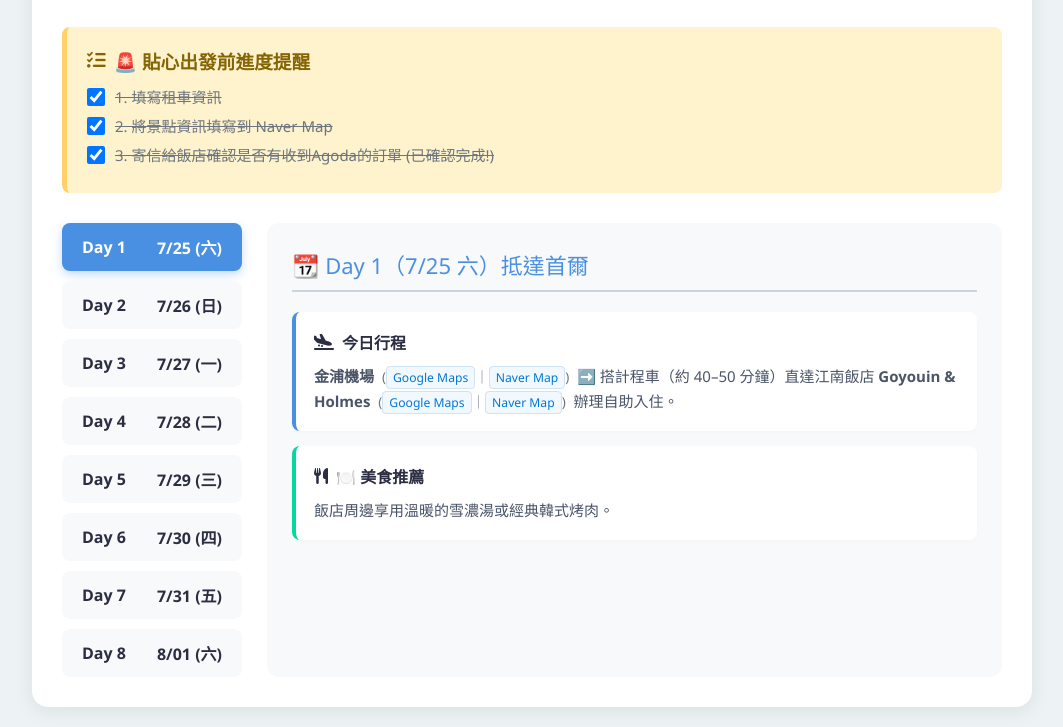
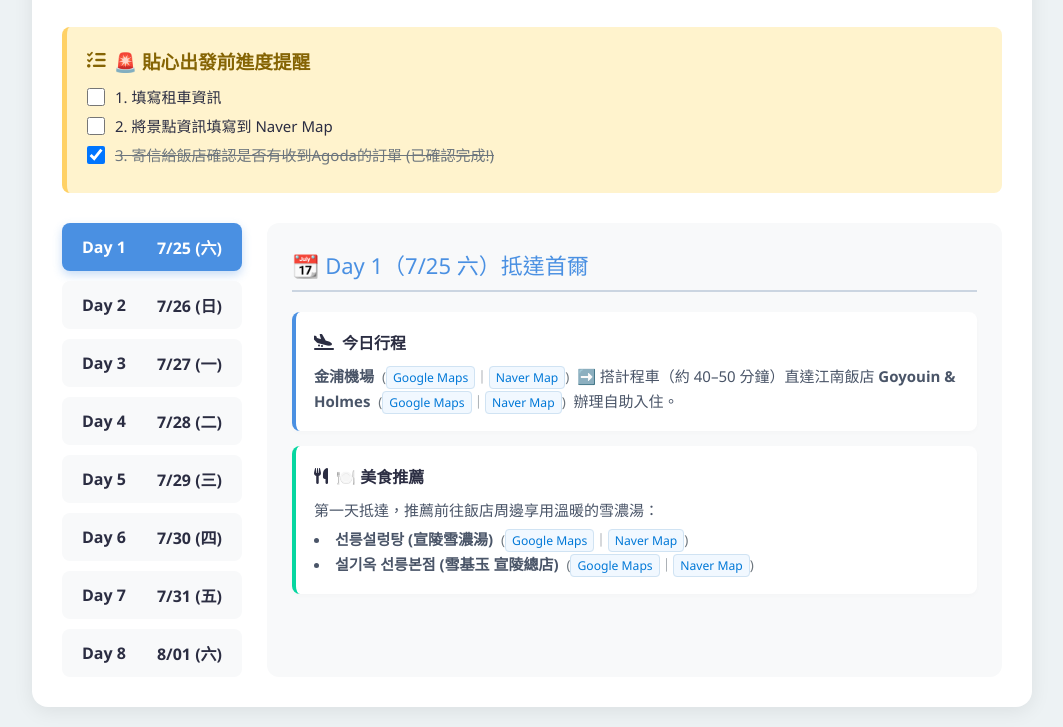
Before and after one commit to bob20228/robertyin, a plain HTML site: page index.html in a window 1280 px wide. Shown: the part 149-876 px from the top of the page, without its empty margins (108-1171 px from the left). Drawn offline with Linux system fonts and the light colour scheme.

Commit message:
Add files via upload

```diff
--- a/index.html
+++ b/index.html
@@ -75,8 +75,8 @@
 
     <div class="todo-section">
         <h3><i class="fa-solid fa-list-check"></i> 🚨 貼心出發前進度提醒</h3>
-        <label class="todo-item done"><input type="checkbox" checked onchange="toggleTodo(this)"> 1. 填寫租車資訊</label>
-        <label class="todo-item done"><input type="checkbox" checked onchange="toggleTodo(this)"> 2. 將景點資訊填寫到 Naver Map</label>
+        <label class="todo-item"><input type="checkbox" onchange="toggleTodo(this)"> 1. 填寫租車資訊</label>
+        <label class="todo-item"><input type="checkbox" onchange="toggleTodo(this)"> 2. 將景點資訊填寫到 Naver Map</label>
         <label class="todo-item done"><input type="checkbox" checked onchange="toggleTodo(this)"> 3. 寄信給飯店確認是否有收到Agoda的訂單 (已確認完成!)</label>
     </div>
 
@@ -98,11 +98,15 @@
                 <div class="day-title">📆 Day 1（7/25 六）抵達首爾</div>
                 <div class="section-block">
                     <h4><i class="fa-solid fa-plane-arrival"></i> 今日行程</h4>
-                    <p><strong>金浦機場</strong> <span class="map-links-wrapper">(<a href="https://www.google.com/maps/search/?api=1&query=%EA%B9%80%ED%8F%AC%EA%B5%AD%EC%A0%9C%EA%B3%B5%ED%95%AD" target="_blank" class="map-link">Google Maps</a>｜<a href="https://map.naver.com/p/search/%EA%B9%80%ED%8F%AC%EA%B5%AD%EC%A0%9C%EA%B3%B5%ED%95%AD" target="_blank" class="map-link">Naver Map</a>)</span> ➡️ 搭計程車（約 40–50 分鐘）直達江南飯店 <strong>Goyouin & Holmes</strong> <span class="map-links-wrapper">(<a href="https://www.google.com/maps/search/?api=1&query=Goyouin+%26+Holmes" target="_blank" class="map-link">Google Maps</a>｜<a href="https://map.naver.com/p/search/%EA%B3%A0%EC%9C%A0%EC%9D%B8%26%ED%99%88%EC%A6%88" target="_blank" class="map-link">Naver Map</a>)</span> 辦理自助入住。</p>
+                    <p><strong>金浦機場</strong> <span class="map-links-wrapper">(<a href="https://www.google.com/maps/search/?api=1&query=金浦機場" target="_blank" class="map-link">Google Maps</a>｜<a href="https://map.naver.com/p/search/%EA%B9%80%ED%8F%AC%EA%B5%AD%EC%A0%9C%EA%B3%B5%ED%95%AD" target="_blank" class="map-link">Naver Map</a>)</span> ➡️ 搭計程車（約 40–50 分鐘）直達江南飯店 <strong>Goyouin & Holmes</strong> <span class="map-links-wrapper">(<a href="https://www.google.com/maps/search/?api=1&query=Goyouin+Holmes" target="_blank" class="map-link">Google Maps</a>｜<a href="https://map.naver.com/p/search/%EA%B3%A0%EC%9C%A0%EC%9D%B8%26%ED%99%88%EC%A6%88" target="_blank" class="map-link">Naver Map</a>)</span> 辦理自助入住。</p>
                 </div>
                 <div class="section-block food-block">
                     <h4><i class="fa-solid fa-utensils"></i> 🍽️ 美食推薦</h4>
-                    <p>飯店周邊享用溫暖的雪濃湯或經典韓式烤肉。</p>
+                    <p>第一天抵達，推薦前往飯店周邊享用溫暖的雪濃湯：</p>
+                    <ul>
+                        <li><strong>선릉설렁탕 (宣陵雪濃湯)</strong> <span class="map-links-wrapper">(<a href="https://www.google.com/maps/search/?api=1&query=선릉설렁탕" target="_blank" class="map-link">Google Maps</a>｜<a href="https://map.naver.com/p/search/선릉설렁탕" target="_blank" class="map-link">Naver Map</a>)</span></li>
+                        <li><strong>설기옥 선릉본점 (雪基玉 宣陵總店)</strong> <span class="map-links-wrapper">(<a href="https://www.google.com/maps/search/?api=1&query=설기옥+선릉본점" target="_blank" class="map-link">Google Maps</a>｜<a href="https://map.naver.com/p/search/설기옥%20선릉본점" target="_blank" class="map-link">Naver Map</a>)</span></li>
+                    </ul>
                 </div>
             </div>
 
@@ -111,8 +115,8 @@
                 <div class="section-block">
                     <h4><i class="fa-solid fa-compass"></i> 今日行程</h4>
                     <ul>
-                        <li><strong>10:00</strong> <strong>Zoolung Zoolung 永登浦店</strong> <span class="map-links-wrapper">(<a href="https://www.google.com/maps/search/?api=1&query=Zoolung+Zoolung+Times+Square" target="_blank" class="map-link">Google Maps</a>｜<a href="https://map.naver.com/p/search/%EC%A3%BC%EB%A0%81%EC%A3%BC%EB%A0%81+%ED%83%80%EC%9E%84%EC%8A%A4%ED%80%98%EC%96%B4%EC%A0%90" target="_blank" class="map-link">Naver Map</a>)</span>：門票網路先買好，餵食水豚、大嘴鳥、小狐獴。</li>
-                        <li><strong>中午：</strong> <strong>Times Square 時代廣場</strong> <span class="map-links-wrapper">(<a href="https://www.google.com/maps/search/?api=1&query=Times+Square+Yeongdeungpo" target="_blank" class="map-link">Google Maps</a>｜<a href="https://map.naver.com/p/search/%EC%98%81%EB%93%B1%ED%8F%AC+%ED%83%80%EC%9E%84%EC%8A%A4%ED%80%98%EC%96%B4" target="_blank" class="map-link">Naver Map</a>)</span> 美食街午餐。</li>
+                        <li><strong>10:00</strong> <strong>Zoolung Zoolung 永登浦店</strong> <span class="map-links-wrapper">(<a href="https://www.google.com/maps/search/?api=1&query=Zoolung+Zoolung+Yeongdeungpo" target="_blank" class="map-link">Google Maps</a>｜<a href="https://map.naver.com/p/search/%EC%A3%BC%EB%A0%81%EC%A3%BC%EB%A0%81+%ED%83%80%EC%9E%84%EC%8A%A4%ED%80%98%EC%96%B4%EC%A0%90" target="_blank" class="map-link">Naver Map</a>)</span>：門票網路先買好，餵食水豚、大嘴鳥、小狐獴。</li>
+                        <li><strong>中午：</strong> <strong>Times Square 時代廣場</strong> <span class="map-links-wrapper">(<a href="https://www.google.com/maps/search/?api=1&query=Times+Square+Seoul" target="_blank" class="map-link">Google Maps</a>｜<a href="https://map.naver.com/p/search/%EC%98%81%EB%93%B1%ED%8F%AC+%ED%83%80%EC%9E%84%EC%8A%A4%ED%80%98%EC%96%B4" target="_blank" class="map-link">Naver Map</a>)</span> 美食街午餐。</li>
                         <li><strong>下午：</strong> 避開最熱時段，回房睡午覺充電。</li>
                         <li><strong>16:30</strong> <strong>汝矣島漢江公園</strong> <span class="map-links-wrapper">(<a href="https://www.google.com/maps/search/?api=1&query=Yeouido+Hangang+Park" target="_blank" class="map-link">Google Maps</a>｜<a href="https://map.naver.com/p/search/%EC%97%AC%EC%9D%98%EB%8F%84%ED%95%9C%EA%B0%95%EA%B3%B5%EC%9B%90" target="_blank" class="map-link">Naver Map</a>)</span>：野餐墊放鬆 ➡️ 傍晚搭乘海鷗船（自備蝦味先，先查好日落場次）。</li>
                     </ul>
@@ -123,7 +127,7 @@
                 </div>
                 <div class="section-block alert-block">
                     <h4><i class="fa-solid fa-cloud-showers-heavy"></i> ☔ 室內備案</h4>
-                    <p><strong>COEX 水族館</strong> <span class="map-links-wrapper">(<a href="https://www.google.com/maps/search/?api=1&query=COEX+Aquarium" target="_blank" class="map-link">Google Maps</a>｜<a href="https://map.naver.com/p/search/%EC%BD%94%EC%97%91%EC%8A%A4+%EC%95%84%EC%BF%A0%EC%95%84%EB%A6%AC%EC%9B%80" target="_blank" class="map-link">Naver Map</a>)</span> ＋ <strong>星空圖書館</strong> <span class="map-links-wrapper">(<a href="https://www.google.com/maps/search/?api=1&query=Starfield+Library+COEX" target="_blank" class="map-link">Google Maps</a>｜<a href="https://map.naver.com/p/search/%EB%B3%84%EB%A7%88%EB%8B%B9%EB%8F%84%EC%84%9C%EA%B4%80" target="_blank" class="map-link">Naver Map</a>)</span>（從江南過去僅 2 站）。</p>
+                    <p><strong>COEX 水族館</strong> <span class="map-links-wrapper">(<a href="https://www.google.com/maps/search/?api=1&query=COEX+Aquarium" target="_blank" class="map-link">Google Maps</a>｜<a href="https://map.naver.com/p/search/%EC%BD%94%EC%97%91%EC%8A%A4+%EC%95%84%EC%BF%A0%EC%95%84%EB%A6%AC%EC%9B%80" target="_blank" class="map-link">Naver Map</a>)</span> ＋ <strong>星空圖書館</strong> <span class="map-links-wrapper">(<a href="https://www.google.com/maps/search/?api=1&query=Starfield+Library" target="_blank" class="map-link">Google Maps</a>｜<a href="https://map.naver.com/p/search/%EB%B3%84%EB%A7%88%EB%8B%B9%EB%8F%84%EC%84%9C%EA%B4%80" target="_blank" class="map-link">Naver Map</a>)</span>（從江南過去僅 2 站）。</p>
                 </div>
             </div>
 
@@ -135,7 +139,7 @@
                 </div>
                 <div class="section-block" style="border-left-color: #6A1B9A;">
                     <h4><i class="fa-solid fa-car"></i> 📌 租車重要提醒</h4>
-                    <p><strong>20:00</strong> 預計至 <strong>LOTTE Rent-a-Car 江南據點</strong> <span class="map-links-wrapper">(<a href="https://www.google.com/maps/search/?api=1&query=Lotte+Rent-a-car+Gangnam" target="_blank" class="map-link">Google Maps</a>｜<a href="https://map.naver.com/p/search/%EB%A1%AF%EB%8D%B0%EB%A0%8C%ED%84%B0%EC%B9%B4+%EA%B0%95%EB%82%A8%EC%A7%80%EC%A0%90" target="_blank" class="map-link">Naver Map</a>)</span> 取車（含兒童座椅）。車子可先停在 Goyouin & Holmes 飯店。</p>
+                    <p><strong>20:00</strong> 預計至 <strong>LOTTE Rent-a-Car 江南據點</strong> <span class="map-links-wrapper">(<a href="https://www.google.com/maps/search/?api=1&query=Lotte+Rent-a-Car+Gangnam" target="_blank" class="map-link">Google Maps</a>｜<a href="https://map.naver.com/p/search/%EB%A1%AF%EB%8D%B0%EB%A0%8C%ED%84%B0%EC%B9%B4+%EA%B0%95%EB%82%A8%EC%A7%80%EC%A0%90" target="_blank" class="map-link">Naver Map</a>)</span> 取車（含兒童座椅）。車子可先停在 Goyouin & Holmes 飯店。</p>
                 </div>
                 <div class="section-block food-block">
                     <h4><i class="fa-solid fa-utensils"></i> 🍽️ 美食推薦</h4>
@@ -159,7 +163,7 @@
                 </div>
                 <div class="section-block food-block">
                     <h4><i class="fa-solid fa-utensils"></i> 🍽️ 美食推薦</h4>
-                    <p>午餐園區解決；晚餐飯店享用。想外食可開車去 <strong>俊浩家炭火烤鴨</strong> <span class="map-links-wrapper">(<a href="https://www.google.com/maps/search/?api=1&query=%EC%B6%98%EC%B2%9C+%EC%A4%80%ED%98%B8%EB%84%A4%EC%88%AF%EB%B6%88%EC%B2%AD%EB%91%A5%EC%98%A4%EB%A6%AC" target="_blank" class="map-link">Google Maps</a>｜<a href="https://map.naver.com/p/search/%EC%B6%98%EC%B2%9C+%EC%A4%80%ED%98%B8%EB%84%A4%EC%88%AF%EB%B6%88%EC%B2%AD%EB%91%A5%EC%98%A4%EB%A6%AC" target="_blank" class="map-link">Naver Map</a>)</span>（口味不辣適合小孩）。</p>
+                    <p>午餐園區解決；晚餐飯店享用。想外食可開車去 <strong>俊浩家炭火烤鴨</strong> <span class="map-links-wrapper">(<a href="https://www.google.com/maps/search/?api=1&query=春川+俊浩家" target="_blank" class="map-link">Google Maps</a>｜<a href="https://map.naver.com/p/search/%EC%B6%98%EC%B2%9C+%EC%A4%80%ED%98%B8%EB%84%A4%EC%88%AF%EB%B6%88%EC%B2%AD%EB%91%A5%EC%98%A4%EB%A6%AC" target="_blank" class="map-link">Naver Map</a>)</span>（口味不辣適合小孩）。</p>
                 </div>
                 <div class="section-block alert-block">
                     <h4><i class="fa-solid fa-cloud-showers-heavy"></i> ☔ 大雨備案</h4>
@@ -171,7 +175,7 @@
                 <div class="day-title">📆 Day 5（7/29 三）樂高樂園全日遊</div>
                 <div class="section-block">
                     <h4><i class="fa-solid fa-compass"></i> 今日行程</h4>
-                    <p>提早入園 <strong>樂高樂園</strong> <span class="map-links-wrapper">(<a href="https://www.google.com/maps/search/?api=1&query=LEGOLAND+Korea+Resort" target="_blank" class="map-link">Google Maps</a>｜<a href="https://map.naver.com/p/search/%EB%A0%88%EA%B3%A0%EB%9E%9C%EB%93%9C+%EC%BD%94%EB%A6%AC%EC%95%84+%EB%A6%AC%EC%A1%B0%ED%8A%B8" target="_blank" class="map-link">Naver Map</a>)</span> ➡️ 直奔駕照學校、MINILAND ➡️ 下午前往「海盜海岸」玩水區極限放電！</p>
+                    <p>提早入園 <strong>樂高樂園</strong> <span class="map-links-wrapper">(<a href="https://www.google.com/maps/search/?api=1&query=LEGOLAND+Korea" target="_blank" class="map-link">Google Maps</a>｜<a href="https://map.naver.com/p/search/%EB%A0%88%EA%B3%A0%EB%9E%9C%EB%93%9C+%EC%BD%94%EB%A6%AC%EC%95%84+%EB%A6%AC%EC%A1%B0%ED%8A%B8" target="_blank" class="map-link">Naver Map</a>)</span> ➡️ 直奔駕照學校、MINILAND ➡️ 下午前往「海盜海岸」玩水區極限放電！</p>
                     <p style="margin-top: 10px; color: #E63946;"><i class="fa-solid fa-bag-shopping"></i> <strong>小提醒：</strong> 下午玩水記得帶泳衣、替換衣物。</p>
                 </div>
                 <div class="section-block food-block">
@@ -190,13 +194,13 @@
                     <h4><i class="fa-solid fa-compass"></i> 今日行程</h4>
                     <ul>
                         <li><strong>上午：</strong> 樂高樂園續玩 ➡️ The Big Shop 採買。</li>
-                        <li><strong>13:30</strong> 出發回首爾，先前往東大門 <strong>JD Tower Hotel</strong> <span class="map-links-wrapper">(<a href="https://www.google.com/maps/search/?api=1&query=JD+Tower+Hotel+Seoul" target="_blank" class="map-link">Google Maps</a>｜<a href="https://map.naver.com/p/search/JD+%ED%83%80%EC%9B%8C+%ED%98%B8%ED%85%94" target="_blank" class="map-link">Naver Map</a>)</span> 放行李。</li>
+                        <li><strong>13:30</strong> 出發回首爾，先前往東大門 <strong>JD Tower Hotel</strong> <span class="map-links-wrapper">(<a href="https://www.google.com/maps/search/?api=1&query=JD+Tower+Hotel" target="_blank" class="map-link">Google Maps</a>｜<a href="https://map.naver.com/p/search/JD+%ED%83%80%EC%9B%8C+%ED%98%B8%ED%85%94" target="_blank" class="map-link">Naver Map</a>)</span> 放行李。</li>
                         <li><strong>傍晚：</strong> 開車回江南，<strong>20:00 前至 LOTTE Rent-a-Car 江南據點同站還車</strong>。</li>
                     </ul>
                 </div>
                 <div class="section-block food-block">
                     <h4><i class="fa-solid fa-utensils"></i> 🍽️ 美食推薦</h4>
-                    <p>晚餐：<strong>陳玉華一隻雞</strong> <span class="map-links-wrapper">(<a href="https://www.google.com/maps/search/?api=1&query=Jin+Ok-hwa+Original+Chicken" target="_blank" class="map-link">Google Maps</a>｜<a href="https://map.naver.com/p/search/%EC%A7%84%EC%98%A5%ED%99%94%ED%95%A0%EB%A7%A4%EC%9B%90%EC%A1%B0%EB%8B%AD%ED%95%9C%EB%A7%88%EB%A6%AC" target="_blank" class="map-link">Naver Map</a>)</span> 或還車周邊的 <strong>明洞餃子</strong> <span class="map-links-wrapper">(<a href="https://www.google.com/maps/search/?api=1&query=Myeongdong+Kyoja" target="_blank" class="map-link">Google Maps</a>｜<a href="https://map.naver.com/p/search/%EB%AA%85%EB%8F%99%EA%B5%90%EC%9E%90" target="_blank" class="map-link">Naver Map</a>)</span>。</p>
+                    <p>晚餐：<strong>陳玉華一隻雞</strong> <span class="map-links-wrapper">(<a href="https://www.google.com/maps/search/?api=1&query=Jin+Okhwa+Original+Chicken+Restaurant" target="_blank" class="map-link">Google Maps</a>｜<a href="https://map.naver.com/p/search/%EC%A7%84%EC%98%A5%ED%99%94%ED%95%A0%EB%A7%A4%EC%9B%90%EC%A1%B0%EB%8B%AD%ED%95%9C%EB%A7%88%EB%A6%AC" target="_blank" class="map-link">Naver Map</a>)</span> 或還車周邊的 <strong>明洞餃子</strong> <span class="map-links-wrapper">(<a href="https://www.google.com/maps/search/?api=1&query=Myeongdong+Kyoja" target="_blank" class="map-link">Google Maps</a>｜<a href="https://map.naver.com/p/search/%EB%AA%85%EB%8F%99%EA%B5%90%EC%9E%90" target="_blank" class="map-link">Naver Map</a>)</span>。</p>
                 </div>
                 <div class="section-block alert-block">
                     <h4><i class="fa-solid fa-lightbulb"></i> 💡 避塞車替代方案</h4>
@@ -209,8 +213,8 @@
                 <div class="section-block">
                     <h4><i class="fa-solid fa-compass"></i> 今日行程</h4>
                     <ul>
-                        <li><strong>09:00–11:30</strong> <strong>兒童大公園</strong> <span class="map-links-wrapper">(<a href="https://www.google.com/maps/search/?api=1&query=Children%27s+Grand+Park+Seoul" target="_blank" class="map-link">Google Maps</a>｜<a href="https://map.naver.com/p/search/%EC%96%B4%EB%A6%B0%EC%9D%B4%EB%8C%80%EA%B3%B5%EC%9B%90" target="_blank" class="map-link">Naver Map</a>)</span> 看動物、玩戶外遊戲場（免門票）。</li>
-                        <li><strong>下午：</strong> <strong>昌信洞文具玩具街</strong> <span class="map-links-wrapper">(<a href="https://www.google.com/maps/search/?api=1&query=Changsin-dong+Toy+Market" target="_blank" class="map-link">Google Maps</a>｜<a href="https://map.naver.com/p/search/%EC%B0%BD%EC%8B%A0%EB%8F%99+%EB%AC%B8%EA%B5%AC%EC%99%84%EA%B5%AC%EA%B1%B0%EB%A6%AC" target="_blank" class="map-link">Naver Map</a>)</span>（採買玩具禮物首選）。</li>
+                        <li><strong>09:00–11:30</strong> <strong>兒童大公園</strong> <span class="map-links-wrapper">(<a href="https://www.google.com/maps/search/?api=1&query=Children's+Grand+Park+Seoul" target="_blank" class="map-link">Google Maps</a>｜<a href="https://map.naver.com/p/search/%EC%96%B4%EB%A6%B0%EC%9D%B4%EB%8C%80%EA%B3%B5%EC%9B%90" target="_blank" class="map-link">Naver Map</a>)</span> 看動物、玩戶外遊戲場（免門票）。</li>
+                        <li><strong>下午：</strong> <strong>昌信洞文具玩具街</strong> <span class="map-links-wrapper">(<a href="https://www.google.com/maps/search/?api=1&query=Changsin-dong+Stationery+and+Toy+Street" target="_blank" class="map-link">Google Maps</a>｜<a href="https://map.naver.com/p/search/%EC%B0%BD%EC%8B%A0%EB%8F%99+%EB%AC%B8%EA%B5%AC%EC%99%84%EA%B5%AC%EA%B1%B0%EB%A6%AC" target="_blank" class="map-link">Naver Map</a>)</span>（採買玩具禮物首選）。</li>
                         <li><strong>傍晚：</strong> <strong>明洞 Olive Young</strong> <span class="map-links-wrapper">(<a href="https://www.google.com/maps/search/?api=1&query=Olive+Young+Myeongdong" target="_blank" class="map-link">Google Maps</a>｜<a href="https://map.naver.com/p/search/%EC%98%AC%EB%A6%AC%EB%B8%8C%EC%98%81+%EB%AA%85%EB%8F%99" target="_blank" class="map-link">Naver Map</a>)</span> 補貨 ➡️ <strong>樂天超市首爾站店</strong> <span class="map-links-wrapper">(<a href="https://www.google.com/maps/search/?api=1&query=Lotte+Mart+Seoul+Station" target="_blank" class="map-link">Google Maps</a>｜<a href="https://map.naver.com/p/search/%EB%A1%AF%EB%8D%B0%EB%A7%88%ED%8A%B8+%EC%A0%9C%ED%83%80%ED%94%8C%EB%A0%89%EC%8A%A4+%EC%84%9C%EC%9A%B8%EC%97%AD%EC%A0%90" target="_blank" class="map-link">Naver Map</a>)</span> 大採購。</li>
                     </ul>
                 </div>
```
